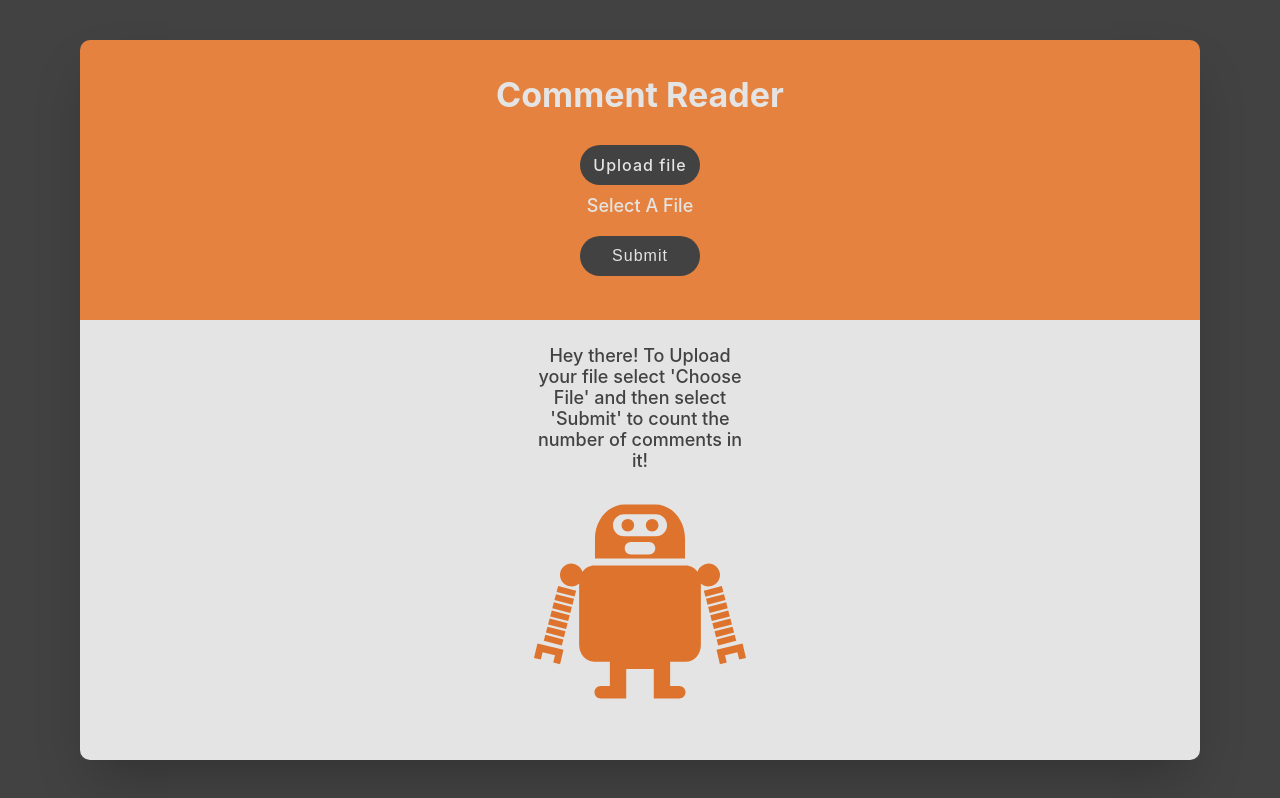
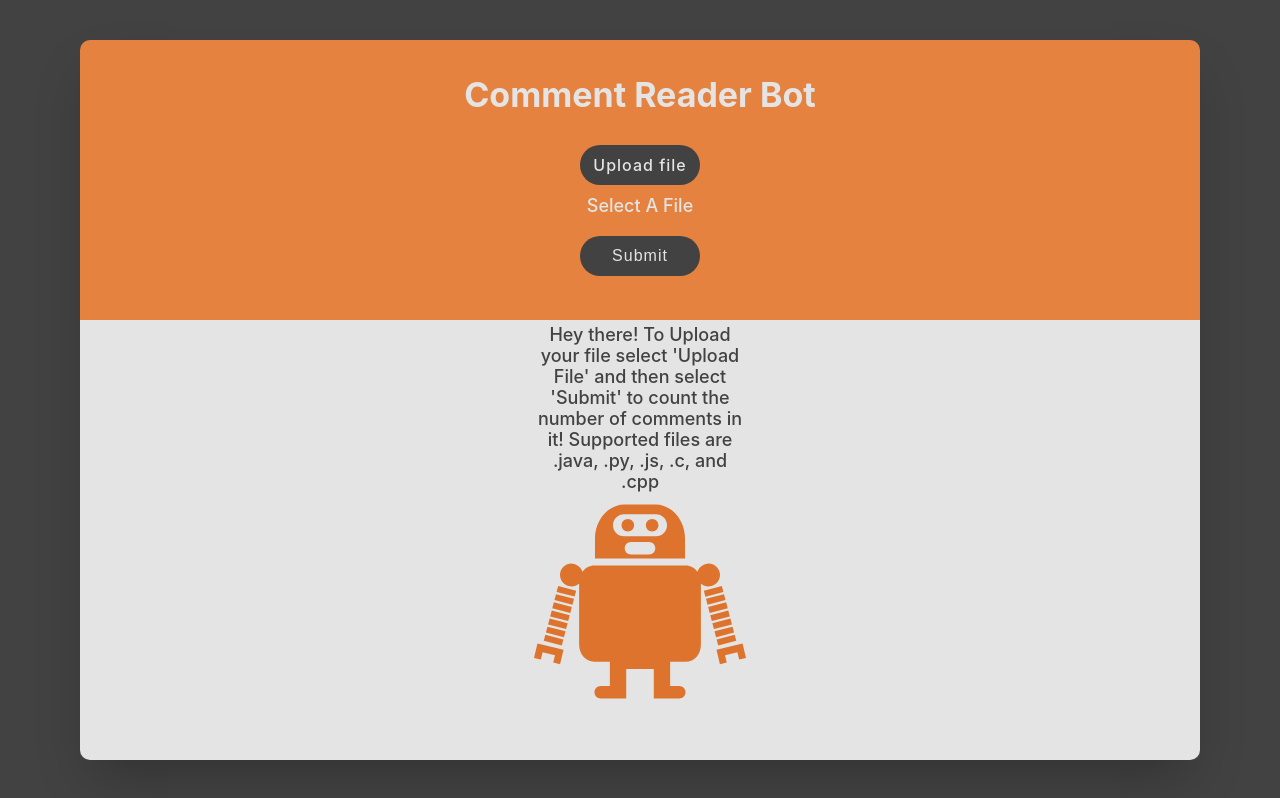
Before and after one commit to urva-patel/Capital-One, a React (Create React App) app: page / in a window 1280 px wide. Built offline with nearby package versions, Linux system fonts and the light colour scheme.

Commit message:
changed text and readme

```diff
--- a/src/App.js
+++ b/src/App.js
@@ -83,7 +83,7 @@ const App = () => {
       <div className="layout">
       <header className="top">
         <div id="title">
-          Comment Reader
+          Comment Reader Bot
         </div>
 
         <form id="submitForm" onSubmit={handleSubmit}>
@@ -98,7 +98,7 @@ const App = () => {
       </header>
       <div className='bottom'>
         <div id="robotDiv" className={shareSpace()}>
-          <div id="robotText">Hey there! To Upload your file select 'Choose File' and then select 'Submit' to count the number of comments in it!</div>
+          <div id="robotText">Hey there! To Upload your file select 'Upload File' and then select 'Submit' to count the number of comments in it! Supported files are .java, .py, .js, .c, and .cpp</div>
           <div id="robotImgDiv"><img id="robotImg" src={robot} alt="robotImg"/></div>
         </div>
         <div id="dataComponent" className={showResults()}>{sendData()}</div>
```
Also changed, not shown: 1 other file (tests, documents, lock files or other folders).
